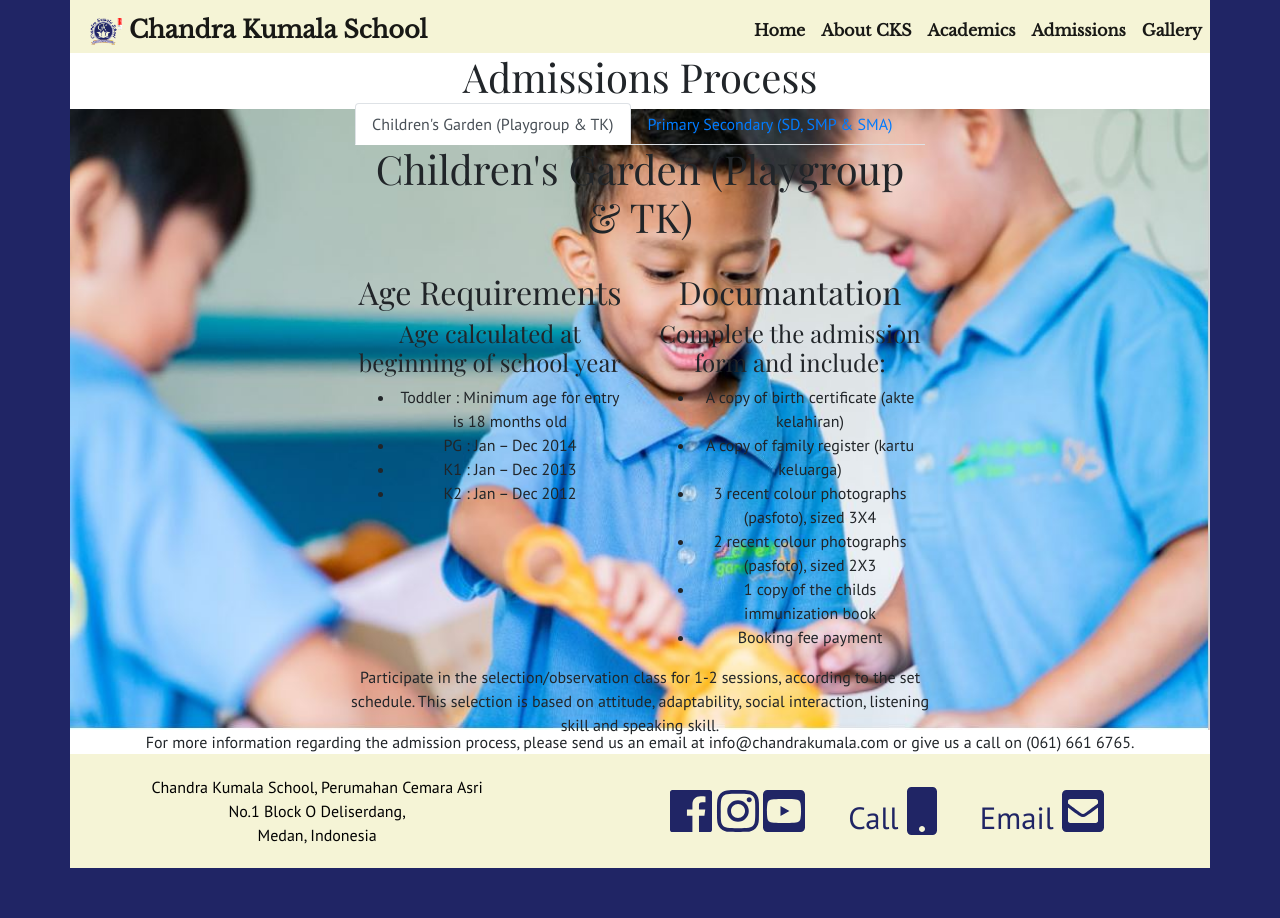
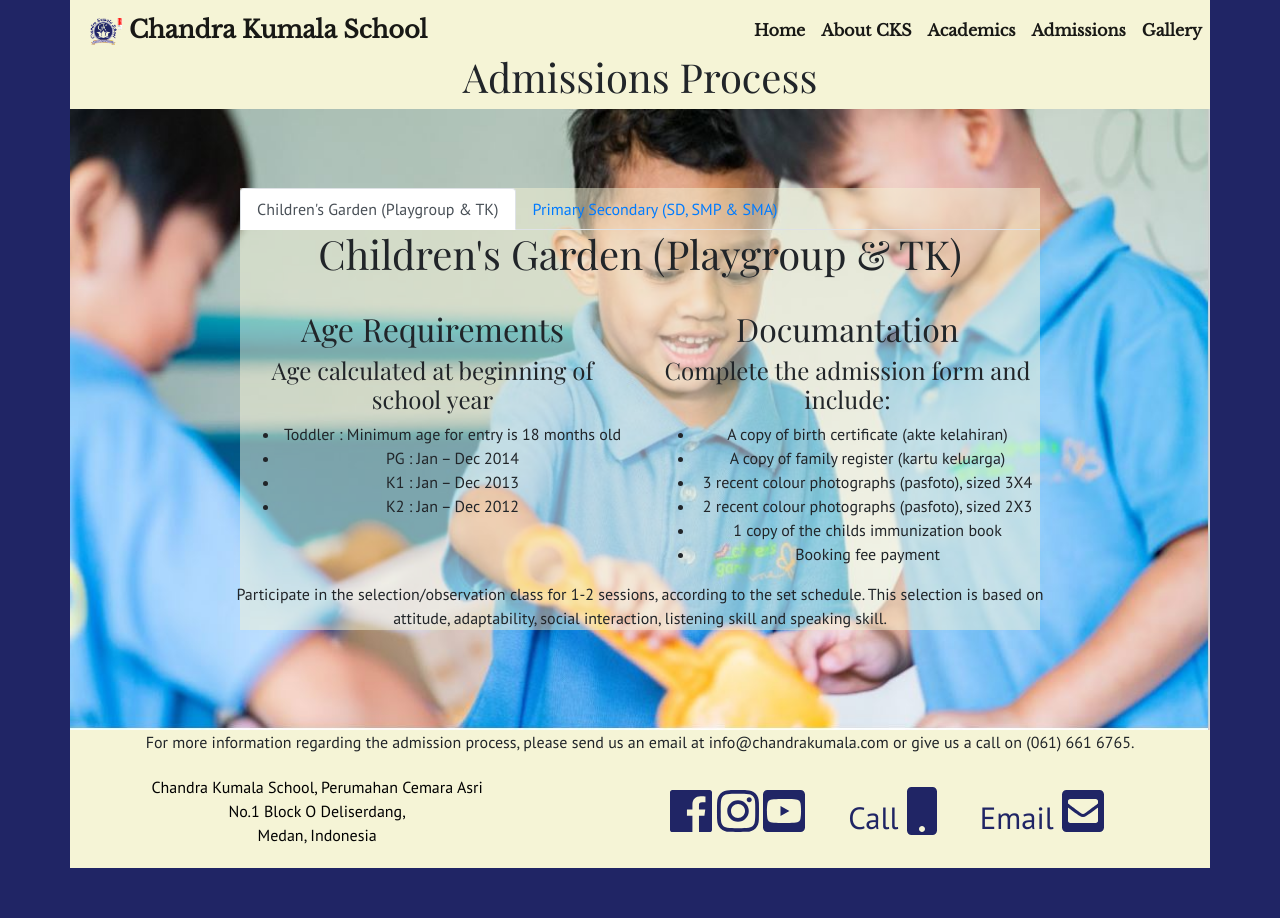
Before and after one commit to inyoka/kumala, a Django app: page /admissions in a window 1280 px wide. Shown: the part 21-939 px from the top of the page. Run offline with Django 3.2, Linux system fonts and the light colour scheme; some libraries are stand-ins or nearby versions.

Commit message:
Add formatting

```diff
--- a/static/css/master.css
+++ b/static/css/master.css
@@ -10,12 +10,16 @@ body{
   font-family: 'PT Sans', sans-serif;
 }
 
+#adminssions-display{
+  width: 800px;
+  background-color:  rgba(245, 244, 214, 0.5);
+}
 
 .navbar {
   font-family: 'Libre Baskerville', sans-serif;
   font-weight: 700; font-size: 16px; /*20px*/
   padding-left: 20px;
-  padding-right: 20px;
+  padding-right: 40px;
   padding-bottom: 10px;
   position: fixed;  top: 0;
 }
@@ -27,8 +31,12 @@ body{
   padding-left: 20px;
 }
 
+.navbar-nav{
+  padding-left: 30px;
+}
+
 .container{
-  background: #FFFFFF;
+  background: #F5f4d6;
   padding-bottom: 0px;
   padding-left: 0px;
   padding-right: 0px;
@@ -37,7 +45,21 @@ body{
 
 }
 
+a:hover{
+    text-decoration: none;
+}
+
+.vcenter {
+    display: inline-block;
+    vertical-align: middle;
+    float: none;
+}
+
+
 .social_media{
+  display: inline-block;
+  vertical-align: middle;
+  float: none;
   font-size: 3em;
   color: #202565;
 }
@@ -62,6 +84,7 @@ p{
 }
 
 .cks-cream{
+
   text-align: center;
   background-color: #F5f4d6;
   color: black;
@@ -104,8 +127,8 @@ p{
 /* Centered text */
 .centered {
     position: absolute;
-    top: 50%;
     left: 50%;
+    top: 300px;
     transform: translate(-50%, -50%);
 }
 
```
